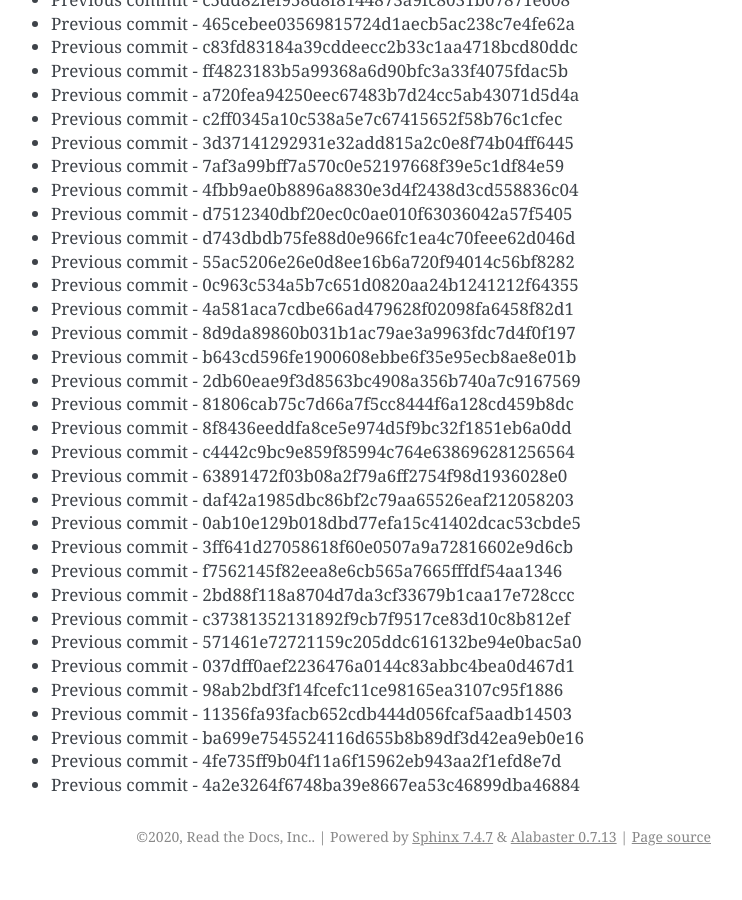
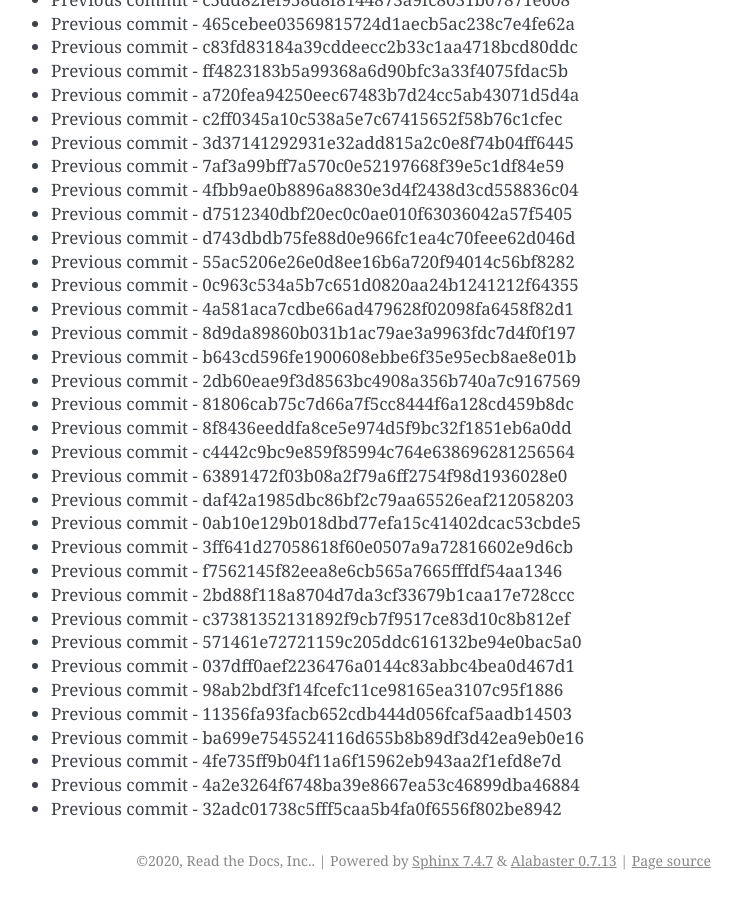
Before and after one commit to readthedocs/rtd-git-stresstest, a Sphinx documentation site: the page built from docs/updates.rst, in a window 1280 px wide and 900 px high, scrolled down 63527 px. Shown: the whole window, without its empty margins (399-1141 px from the left). Built offline with Sphinx 7.4.7, drawn with Linux system fonts in a browser that asks for light colours; before the commit the page ends 64403 px from its top, so only the background shows below that.

Commit message:
Generating commit from previous: 32adc01738c5fff5caa5b4fa0f6556f802be8942

```diff
--- a/docs/updates.rst
+++ b/docs/updates.rst
@@ -2701,3 +2701,4 @@ It can be tested for any performance characteristics.
 * Previous commit - ba699e7545524116d655b8b89df3d42ea9eb0e16
 * Previous commit - 4fe735ff9b04f11a6f15962eb943aa2f1efd8e7d
 * Previous commit - 4a2e3264f6748ba39e8667ea53c46899dba46884
+* Previous commit - 32adc01738c5fff5caa5b4fa0f6556f802be8942
```
